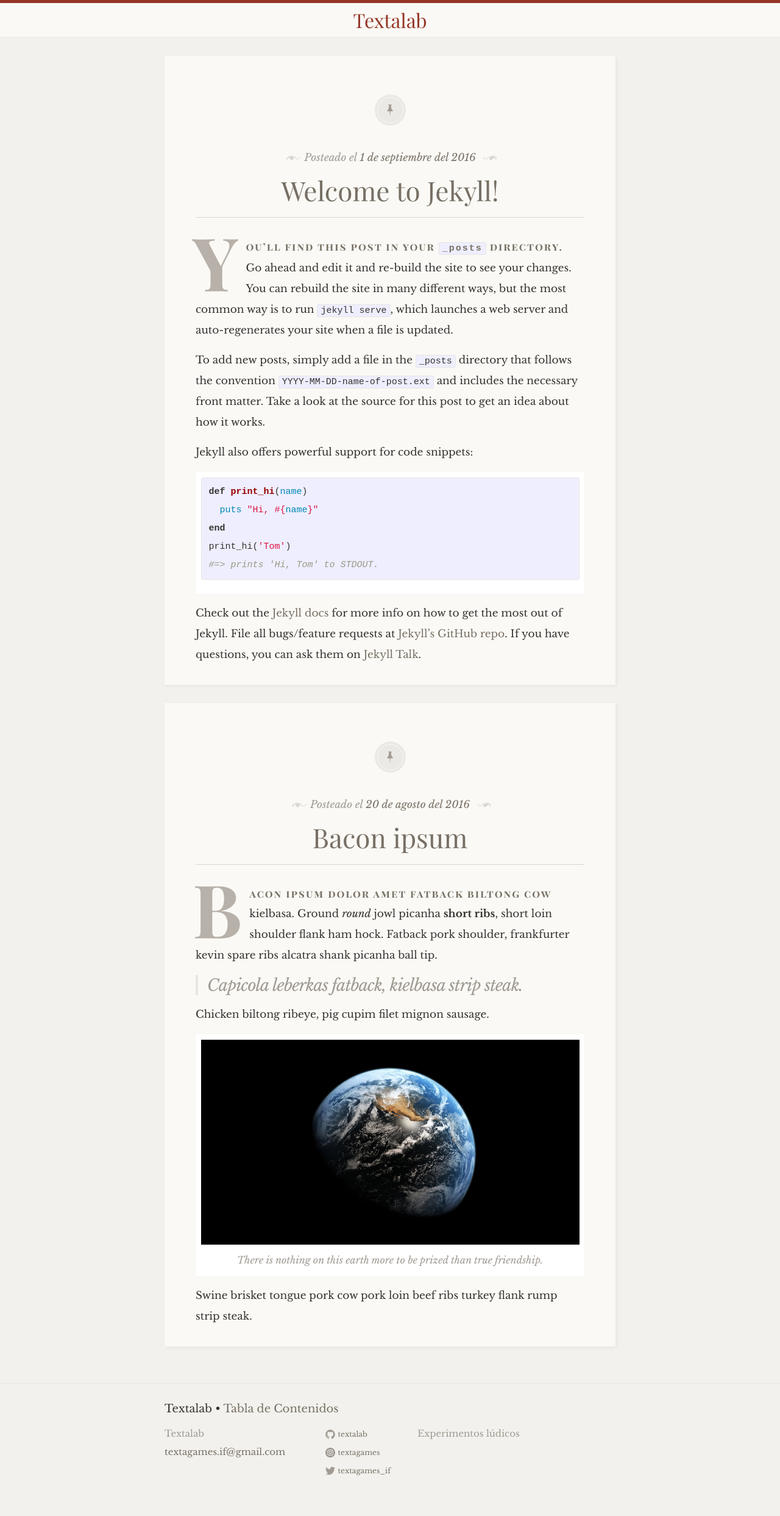
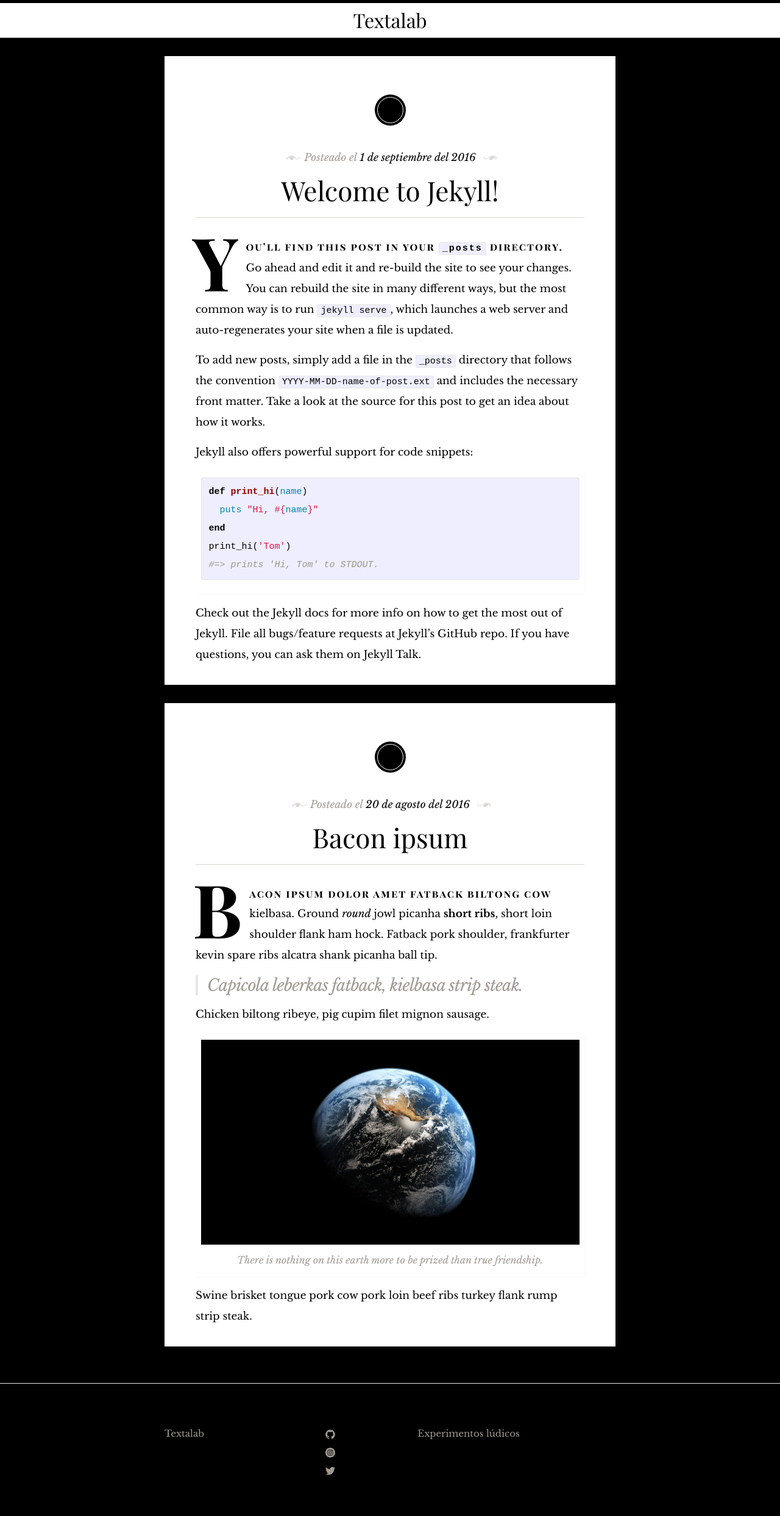
Before and after one commit to textalab/textalab.github.io, a Jekyll site: the page built from index.html, in a window 1280 px wide. Shown: the whole page at 61% size. Built offline with Jekyll 4.4.1, drawn with Linux system fonts in a browser that asks for light colours; some web fonts are replaced.

Commit message:
cambios de colores

```diff
--- a/_sass/_base.scss
+++ b/_sass/_base.scss
@@ -43,7 +43,7 @@ ul, ol, dl, figure,
  * Articles
  */
 article {
-    background: #faf9f5;
+    background: #ffffff;
     box-shadow: 2px 2px 6px rgba(0, 0, 0, 0.05);
     margin-bottom: $spacing-unit;
     padding: 3em 3em 1em;
@@ -58,7 +58,7 @@ article {
         }
 
         &:first-letter {
-            color: #b7b1a9;
+            color: #000000;
             display: inline-block;
             float: left;
             font-family: "Playfair Display";
@@ -75,7 +75,7 @@ article {
         }
 
         &:first-line {
-            color: #787065;
+            color: #000000;
             font-family: "Playfair Display SC";
             font-size: 1em;
             font-style: normal !important;
@@ -92,10 +92,10 @@ article {
 
     &:before {
         background: #faf9f5;
-        border: 1px solid #d9d6d0;
+        border: 1px solid #000000;
         border-radius: 50%;
-        box-shadow: 0 0 0 4px #faf9f5;
-        color: #a09a92;
+        box-shadow: 0 0 0 4px #ffffff;
+        color: #000000;
         content: "p";
         display: inline-block;
         font-family: libretto-icons;
@@ -142,9 +142,9 @@ article {
 .post-list {
     .post-header {
         &:before {
-            background: #eae9e6;
-            border-color: #faf9f5;
-            box-shadow: 0 0 0 4px #eae9e6;
+            background: #000000;
+            border-color: #ffffff;
+            box-shadow: 0 0 0 4px #000000;
         }
     }
 }
--- a/_sass/_layout.scss
+++ b/_sass/_layout.scss
@@ -2,7 +2,7 @@
  * Site header
  */
 .site-header {
-    background: #faf9f5;
+    background: #ffffff;
     border-top: 5px solid $title-color;
     border-bottom: 1px solid $grey-color-light;
     min-height: 56px;
--- a/css/main.scss
+++ b/css/main.scss
@@ -29,10 +29,10 @@ $small-font-size:  $base-font-size * 0.875;
 
 $spacing-unit:     30px;
 
-$brand-color:      #787065;
-$background-color: #f2f1ed;
-$text-color:       #363431;
-$title-color:      #943526;
+$brand-color:      #000000;
+$background-color: #000000;
+$text-color:       #000000;
+$title-color:      #000000;
 
 $grey-color:       #a09a92;
 $grey-color-light: lighten($grey-color, 30%);
```
Also changed, not shown: 3 other files.
